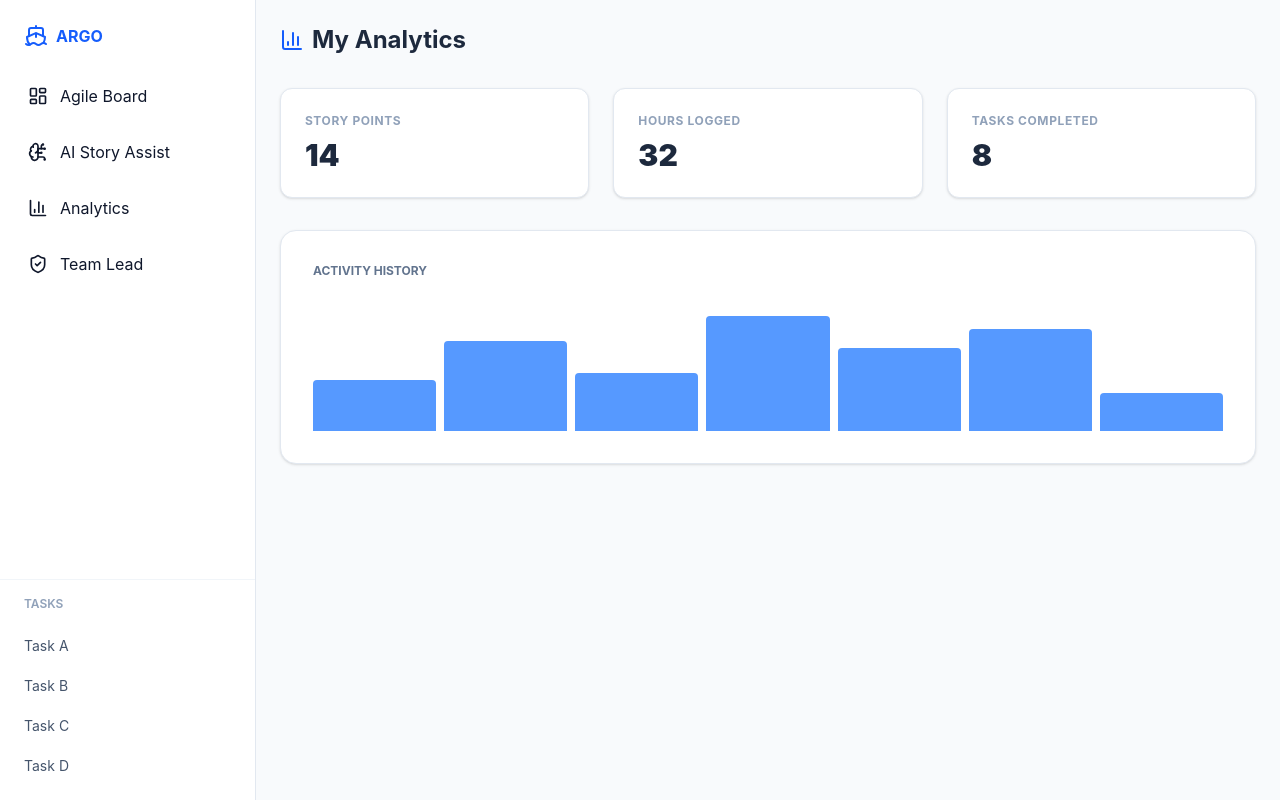
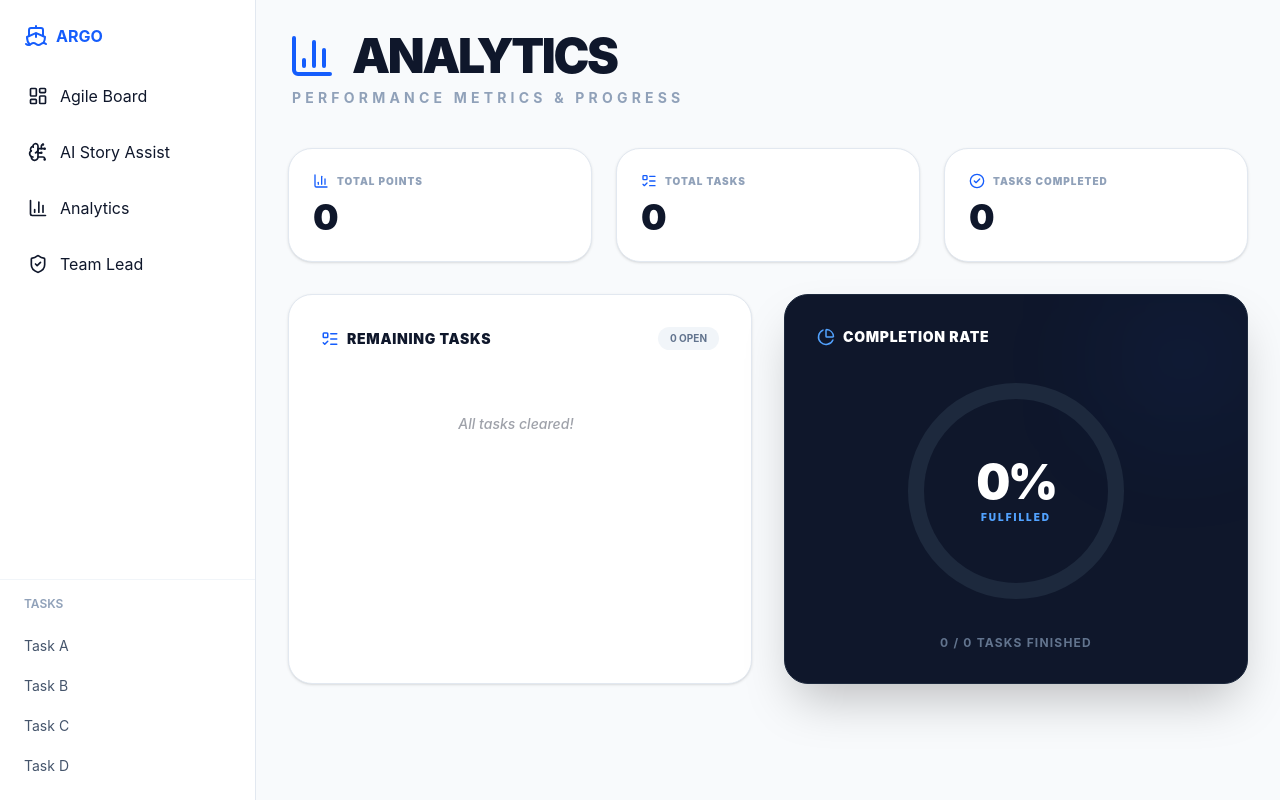
Before and after one commit to milnera2/Argo-Agile-Dashboard, a React (Vite) app: page /analytics in a window 1280 px wide. Built offline with nearby package versions, Linux system fonts and the light colour scheme; the HTML template or start-up script is replaced by a standard one.

Commit message:
updated analytics page
reworked the layout and added new functionality

```diff
--- a/src/pages/Analytics.jsx
+++ b/src/pages/Analytics.jsx
@@ -1,28 +1,123 @@
-import { BarChart3, Clock, Target } from 'lucide-react';
+import { BarChart3, ChevronRight, PieChart as PieIcon, ListTodo, CheckCircle2 } from 'lucide-react';
 
-export default function Analytics() {
+export default function Analytics({ tasks = [] }) {
+  // Logic to calculate stats from your task array
+  const totalTasks = tasks.length;
+  const completedTasks = tasks.filter(t => t.stage === 'done').length;
+  const openTasks = tasks.filter(t => t.stage !== 'done');
+  const totalPoints = tasks.reduce((acc, t) => acc + parseInt(t.points || 0), 0);
+
+  // Calculate percentage for the circle graph
+  const completionPercentage = totalTasks > 0
+    ? Math.round((completedTasks / totalTasks) * 100)
+    : 0;
+
   return (
-    <div className="p-6">
-      <h1 className="text-2xl font-bold text-slate-800 mb-8 flex items-center gap-2">
-        <BarChart3 className="text-blue-600" /> My Analytics
-      </h1>
+    <div className="p-8 max-w-6xl mx-auto">
+      {/* Dynamic Header */}
+      <div className="mb-10">
+        <h1 className="text-5xl font-black text-slate-900 tracking-tighter leading-none flex items-center gap-4">
+          <BarChart3 size={48} className="text-blue-600" /> ANALYTICS
+        </h1>
+        <p className="text-sm font-bold text-slate-400 uppercase tracking-[0.3em] mt-2 ml-1">
+          Performance Metrics & Progress
+        </p>
+      </div>
 
-      <div className="grid grid-cols-1 lg:grid-cols-3 gap-6">
-        {['Story Points', 'Hours Logged', 'Tasks Completed'].map((stat, i) => (
-          <div key={stat} className="bg-white p-6 rounded-xl border border-slate-200 shadow-sm">
-            <p className="text-xs font-bold text-slate-400 uppercase tracking-wider">{stat}</p>
-            <p className="text-3xl font-black text-slate-800 mt-2">{[14, 32, 8][i]}</p>
+      {/* Top Stats Grid */}
+      <div className="grid grid-cols-1 md:grid-cols-3 gap-6 mb-8">
+        {[
+          { label: 'Total Points', value: totalPoints, icon: <BarChart3 size={16} /> },
+          { label: 'Total Tasks', value: totalTasks, icon: <ListTodo size={16} /> },
+          { label: 'Tasks Completed', value: completedTasks, icon: <CheckCircle2 size={16} /> }
+        ].map((stat) => (
+          <div key={stat.label} className="bg-white p-6 rounded-3xl border border-slate-200 shadow-sm hover:shadow-md transition-shadow">
+            <div className="flex items-center gap-2 mb-2 text-blue-600">
+              {stat.icon}
+              <p className="text-[10px] font-black text-slate-400 uppercase tracking-widest">{stat.label}</p>
+            </div>
+            <p className="text-4xl font-black text-slate-900">{stat.value}</p>
           </div>
         ))}
       </div>
 
-      {/* Mock Bar Chart */}
-      <div className="mt-8 bg-white p-8 rounded-2xl border border-slate-200 shadow-sm">
-        <h2 className="text-slate-500 font-bold uppercase text-xs mb-6">Activity History</h2>
-        <div className="flex items-end gap-2 h-32">
-          {[40, 70, 45, 90, 65, 80, 30].map((h, i) => (
-            <div key={i} style={{ height: `${h}%` }} className="bg-blue-500 w-full rounded-t-sm opacity-80 hover:opacity-100 transition"></div>
-          ))}
+      <div className="grid grid-cols-1 lg:grid-cols-2 gap-8">
+        {/* Open Tasks List */}
+        <div className="bg-white p-8 rounded-3xl border border-slate-200 shadow-sm flex flex-col">
+          <div className="flex justify-between items-center mb-6">
+            <h2 className="text-sm font-black text-slate-900 uppercase tracking-wider flex items-center gap-2">
+              <ListTodo size={18} className="text-blue-600" /> Remaining Tasks
+            </h2>
+            <span className="text-[10px] font-bold bg-slate-100 text-slate-500 px-3 py-1 rounded-full">
+              {openTasks.length} OPEN
+            </span>
+          </div>
+
+          <div className="space-y-3 overflow-y-auto max-h-[350px] pr-2 custom-scrollbar">
+            {openTasks.length > 0 ? openTasks.map((task) => (
+              <div key={task.id} className="flex items-center justify-between p-4 bg-slate-50 rounded-2xl border border-slate-100 group hover:border-blue-200 hover:bg-white cursor-pointer transition-all duration-200">
+                <div className="flex flex-col">
+                  <span className="text-sm font-bold text-slate-700">{task.title}</span>
+                  <span className="text-[10px] font-bold text-blue-500 uppercase mt-1">{task.stage}</span>
+                </div>
+                <ChevronRight size={18} className="text-slate-300 group-hover:text-blue-500 group-hover:translate-x-1 transition-all" />
+              </div>
+            )) : (
+              <div className="flex flex-col items-center justify-center py-10 opacity-40 italic">
+                <p className="text-sm font-medium">All tasks cleared!</p>
+              </div>
+            )}
+          </div>
+        </div>
+
+        {/* Circular Completion Graph */}
+        <div className="bg-slate-900 p-8 rounded-3xl border border-slate-800 shadow-2xl flex flex-col items-center justify-center relative overflow-hidden">
+          {/* Subtle background glow */}
+          <div className="absolute top-0 right-0 w-32 h-32 bg-blue-600/10 blur-3xl rounded-full"></div>
+
+          <h2 className="text-sm font-black text-white uppercase tracking-wider w-full mb-8 flex items-center gap-2">
+            <PieIcon size={18} className="text-blue-400" /> Completion Rate
+          </h2>
+
+          <div className="relative flex items-center justify-center">
+            {/* SVG Circle Graph */}
+            <svg className="w-56 h-56 transform -rotate-90">
+              <circle
+                cx="112"
+                cy="112"
+                r="100"
+                stroke="currentColor"
+                strokeWidth="16"
+                fill="transparent"
+                className="text-slate-800"
+              />
+              <circle
+                cx="112"
+                cy="112"
+                r="100"
+                stroke="currentColor"
+                strokeWidth="16"
+                fill="transparent"
+                strokeDasharray={628}
+                strokeDashoffset={628 - (628 * completionPercentage) / 100}
+                strokeLinecap="round"
+                className="text-blue-500 transition-all duration-1000 ease-out"
+              />
+            </svg>
+
+            <div className="absolute text-center">
+              <span className="text-5xl font-black text-white tracking-tighter">
+                {completionPercentage}%
+              </span>
+              <p className="text-[10px] text-blue-400 uppercase font-black tracking-[0.2em] mt-1">
+                Fulfilled
+              </p>
+            </div>
+          </div>
+
+          <p className="mt-8 text-xs font-bold text-slate-500 uppercase tracking-widest">
+            {completedTasks} / {totalTasks} Tasks Finished
+          </p>
         </div>
       </div>
     </div>
```
